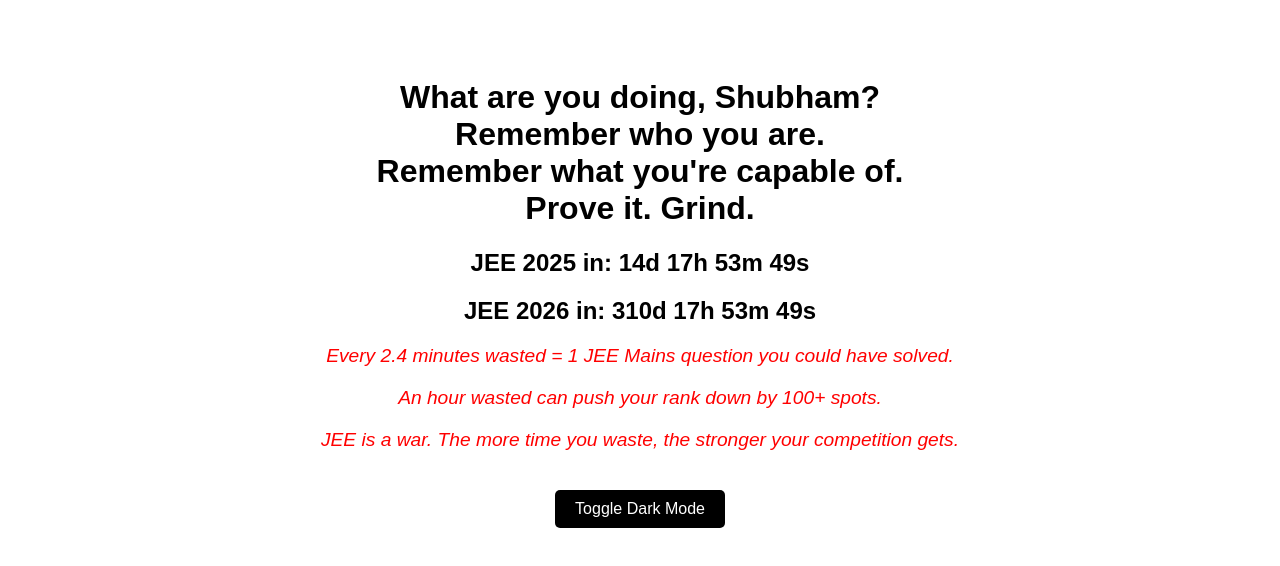
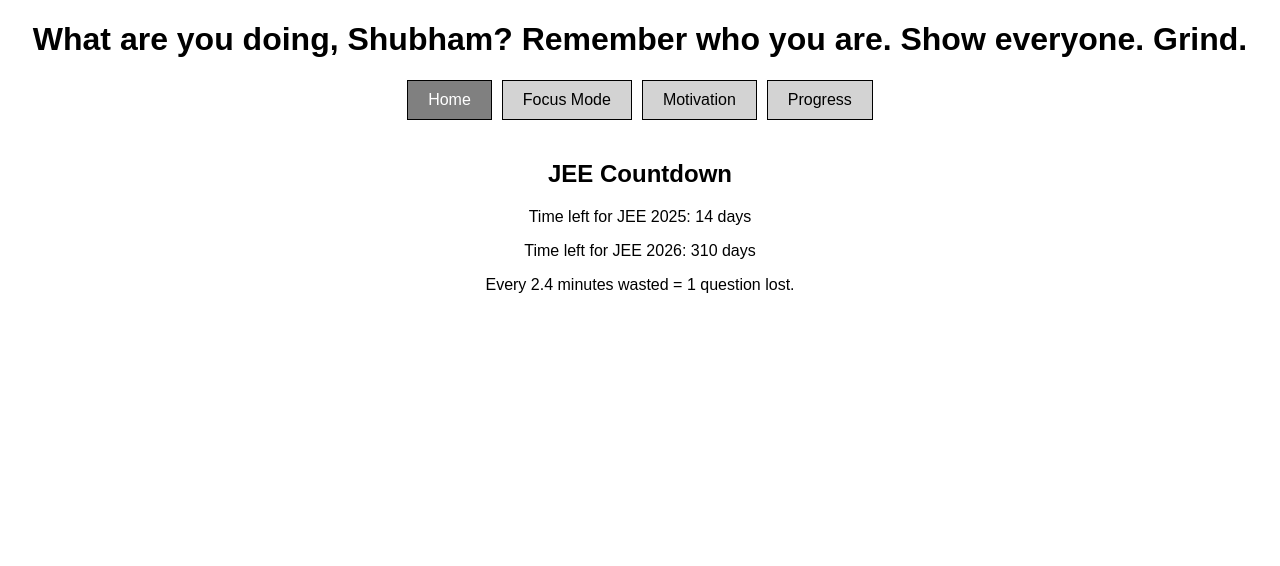
Before and after one commit to KShubham-san/Studyfocus, a plain HTML site: page index.html in a window 1280 px wide. Drawn offline with Linux system fonts and the light colour scheme.

Commit message:
Add files via upload

```diff
--- a/index.html
+++ b/index.html
@@ -3,96 +3,116 @@
 <head>
     <meta charset="UTF-8">
     <meta name="viewport" content="width=device-width, initial-scale=1.0">
-    <title>Stay Focused</title>
+    <title>Study Focus</title>
     <style>
         body {
+            font-family: Arial, sans-serif;
+            text-align: center;
+            margin: 0;
+            padding: 0;
             background-color: white;
             color: black;
-            font-family: Arial, sans-serif;
-            text-align: center;
-            padding: 50px;
-            transition: background 0.3s, color 0.3s;
         }
-        h1 {
-            font-size: 2em;
-            font-weight: bold;
+        .tab-container {
+            display: flex;
+            justify-content: center;
+            margin-top: 20px;
         }
-        .timer {
-            font-size: 1.5em;
-            margin-top: 20px;
-            font-weight: bold;
+        .tab {
+            padding: 10px 20px;
+            cursor: pointer;
+            border: 1px solid black;
+            margin: 0 5px;
+            background-color: lightgray;
         }
-        .warning {
-            margin-top: 20px;
-            font-size: 1.2em;
-            font-style: italic;
-            color: red;
-        }
-        .dark-mode {
-            background-color: #121212;
+        .tab.active {
+            background-color: gray;
             color: white;
         }
-        .toggle-btn {
-            margin-top: 20px;
-            padding: 10px 20px;
-            font-size: 1em;
-            cursor: pointer;
-            border: none;
-            background-color: black;
-            color: white;
-            border-radius: 5px;
+        .content {
+            display: none;
+            padding: 20px;
         }
-        .dark-mode .toggle-btn {
-            background-color: white;
-            color: black;
+        .content.active {
+            display: block;
+        }
+        @media (prefers-color-scheme: dark) {
+            body {
+                background-color: black;
+                color: white;
+            }
+            .tab {
+                background-color: darkgray;
+                color: black;
+            }
+            .tab.active {
+                background-color: white;
+                color: black;
+            }
         }
     </style>
 </head>
 <body>
-    <h1>What are you doing, Shubham? <br>Remember who you are. <br>Remember what you're capable of. <br>Prove it. Grind.</h1>
 
-    <div id="countdown2025" class="timer"></div>
-    <div id="countdown2026" class="timer"></div>
+    <h1>What are you doing, Shubham? Remember who you are. Show everyone. Grind.</h1>
 
-    <p class="warning">Every 2.4 minutes wasted = 1 JEE Mains question you could have solved.</p>
-    <p class="warning">An hour wasted can push your rank down by 100+ spots.</p>
-    <p class="warning">JEE is a war. The more time you waste, the stronger your competition gets.</p>
+    <div class="tab-container">
+        <div class="tab active" onclick="openTab('home')">Home</div>
+        <div class="tab" onclick="openTab('focus')">Focus Mode</div>
+        <div class="tab" onclick="openTab('motivation')">Motivation</div>
+        <div class="tab" onclick="openTab('progress')">Progress</div>
+    </div>
 
-    <button class="toggle-btn" onclick="toggleDarkMode()">Toggle Dark Mode</button>
+    <div id="home" class="content active">
+        <h2>JEE Countdown</h2>
+        <p>Time left for JEE 2025: <span id="jee2025"></span></p>
+        <p>Time left for JEE 2026: <span id="jee2026"></span></p>
+        <p>Every 2.4 minutes wasted = 1 question lost.</p>
+    </div>
+
+    <div id="focus" class="content">
+        <h2>Focus Mode</h2>
+        <p>Pomodoro timer and task list coming soon.</p>
+    </div>
+
+    <div id="motivation" class="content">
+        <h2>Motivation</h2>
+        <p>Random quotes and memes coming soon.</p>
+    </div>
+
+    <div id="progress" class="content">
+        <h2>Progress Tracker</h2>
+        <p>Mock test counter and mistake log coming soon.</p>
+    </div>
 
     <script>
-        function updateCountdown(id, targetDate) {
-            function calculate() {
-                const now = new Date().getTime();
-                const timeLeft = targetDate - now;
+        function openTab(tabName) {
+            var contents = document.querySelectorAll(".content");
+            var tabs = document.querySelectorAll(".tab");
 
-                const days = Math.floor(timeLeft / (1000 * 60 * 60 * 24));
-                const hours = Math.floor((timeLeft % (1000 * 60 * 60 * 24)) / (1000 * 60 * 60));
-                const minutes = Math.floor((timeLeft % (1000 * 60 * 60)) / (1000 * 60));
-                const seconds = Math.floor((timeLeft % (1000 * 60)) / 1000);
+            contents.forEach(content => {
+                content.classList.remove("active");
+            });
+            tabs.forEach(tab => {
+                tab.classList.remove("active");
+            });
 
-                document.getElementById(id).innerHTML = `${id.includes("2025") ? "JEE 2025" : "JEE 2026"} in: ${days}d ${hours}h ${minutes}m ${seconds}s`;
-                setTimeout(calculate, 1000);
-            }
-            calculate();
+            document.getElementById(tabName).classList.add("active");
+            event.target.classList.add("active");
         }
 
-        function toggleDarkMode() {
-            document.body.classList.toggle("dark-mode");
+        function updateCountdown() {
+            const jee2025Date = new Date('2025-04-01T00:00:00').getTime();
+            const jee2026Date = new Date('2026-01-22T00:00:00').getTime();
+            const now = new Date().getTime();
+
+            document.getElementById('jee2025').innerText = Math.floor((jee2025Date - now) / (1000 * 60 * 60 * 24)) + " days";
+            document.getElementById('jee2026').innerText = Math.floor((jee2026Date - now) / (1000 * 60 * 60 * 24)) + " days";
         }
 
-        function autoSetTheme() {
-            const hour = new Date().getHours();
-            if (hour >= 5 && hour < 17) {
-                document.body.classList.remove("dark-mode"); // Light Mode (5 AM - 5 PM)
-            } else {
-                document.body.classList.add("dark-mode"); // Dark Mode (5 PM - 5 AM)
-            }
-        }
+        setInterval(updateCountdown, 1000);
+        updateCountdown();
+    </script>
 
-        updateCountdown("countdown2025", new Date("2025-04-01T00:00:00").getTime());
-        updateCountdown("countdown2026", new Date("2026-01-22T00:00:00").getTime());
-        autoSetTheme(); // Set theme on load
-    </script>
 </body>
 </html>
```
